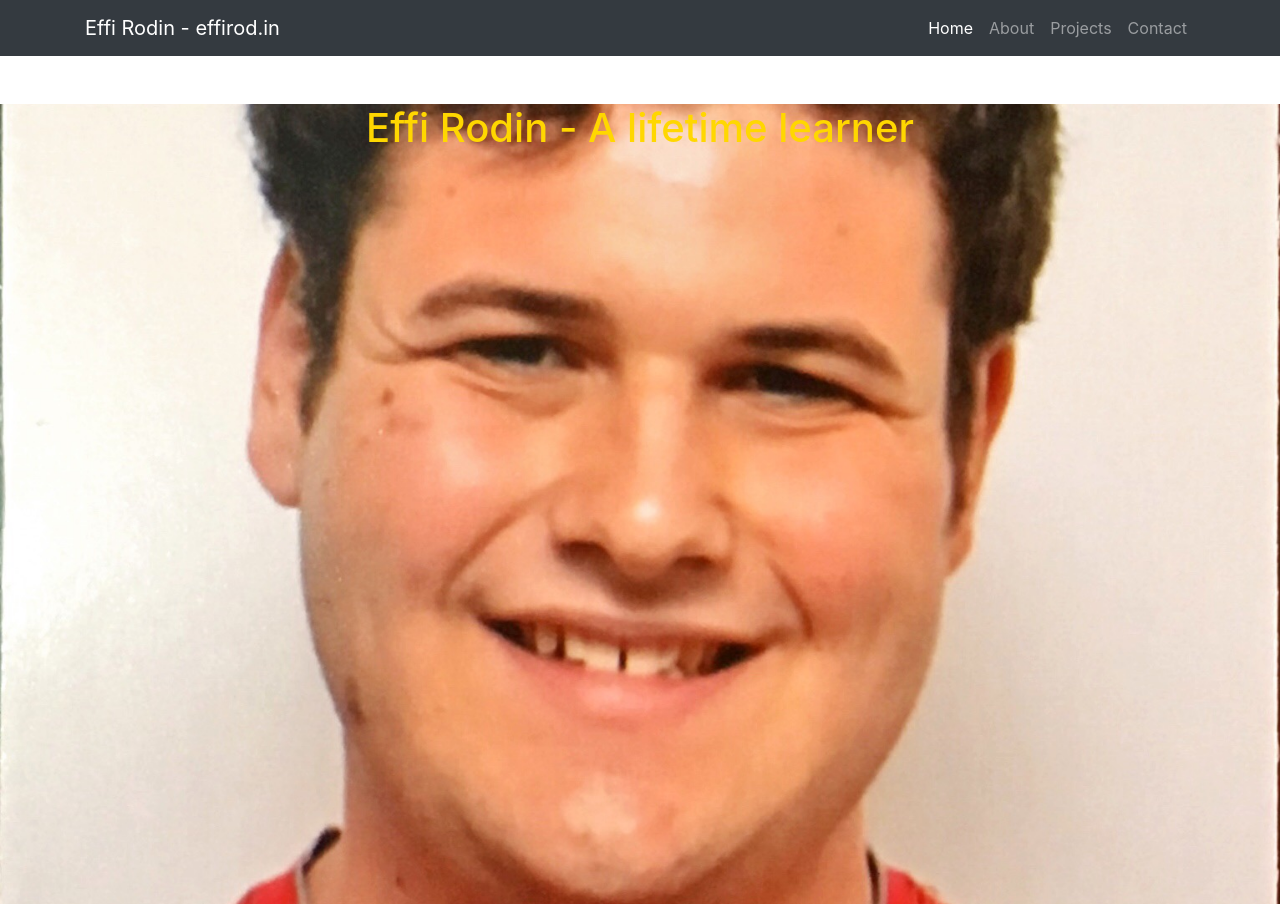
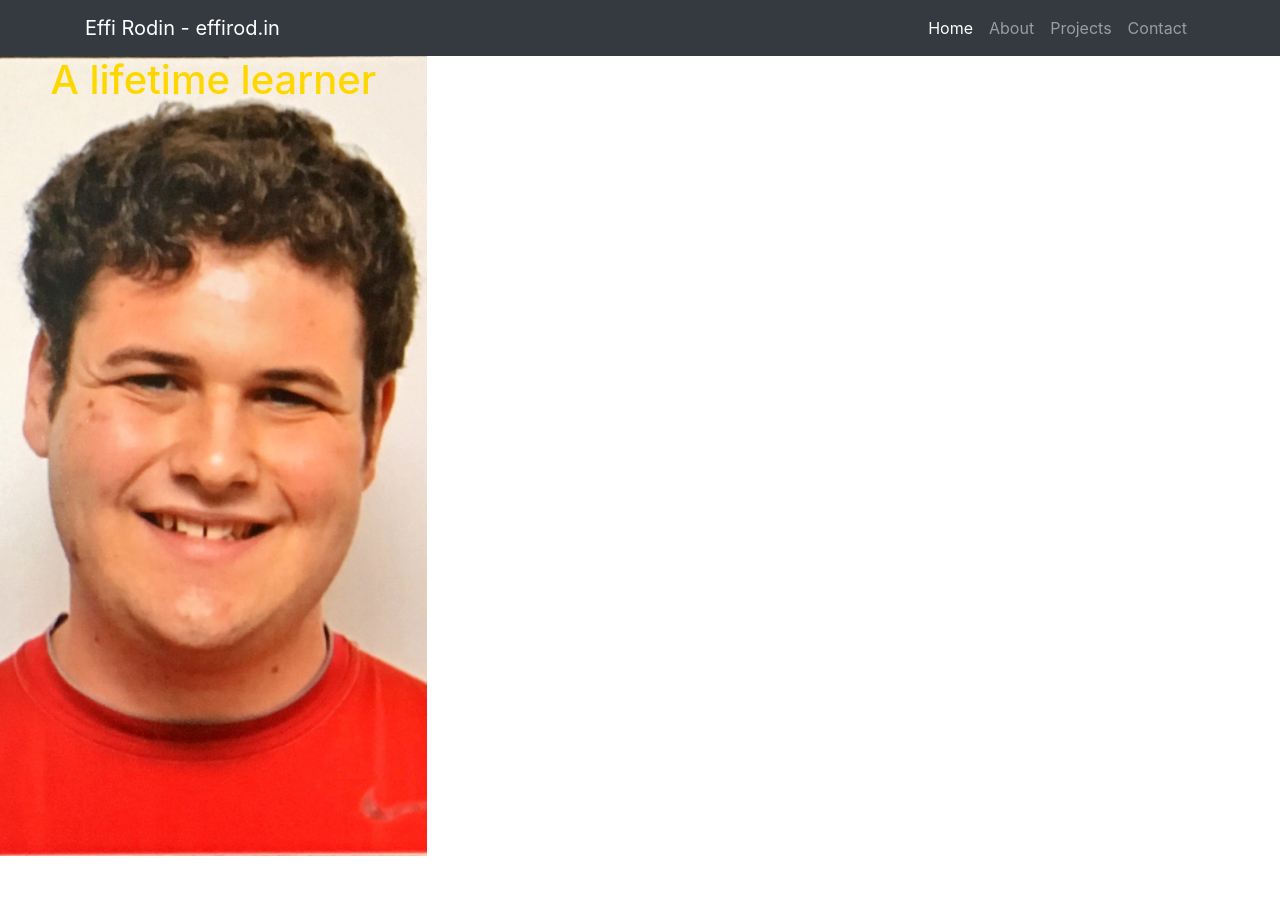
Before and after one commit to erodin10/erodin10.github.io, a website: page index.html in a window 1280 px wide. After the commit the page ends 856 px from the top, so only its background shows below. Drawn offline with Linux system fonts and the light colour scheme.

Commit message:
Update index.html

```diff
--- a/index.html
+++ b/index.html
@@ -19,6 +19,12 @@
     }
     h1{
       color:gold;
+
+      user-select: none; /* supported by Chrome and Opera */
+      -webkit-user-select: none; /* Safari */
+      -khtml-user-select: none; /* Konqueror HTML */
+      -moz-user-select: none; /* Firefox */
+      -ms-user-select: none; /* Internet Explorer/Edge */
 
       text-align: center;
     }
@@ -69,8 +75,8 @@
 
     </div>
   </div>
-  <div class="col-12 banner ">
-    <h1 class="mt-5">Effi Rodin - A lifetime learner</h1>
+  <div class="col-12  col-md-4 banner ">
+    <h1 class="">A lifetime learner</h1>
   </div>
 
   <!-- Bootstrap core JavaScript -->
```
